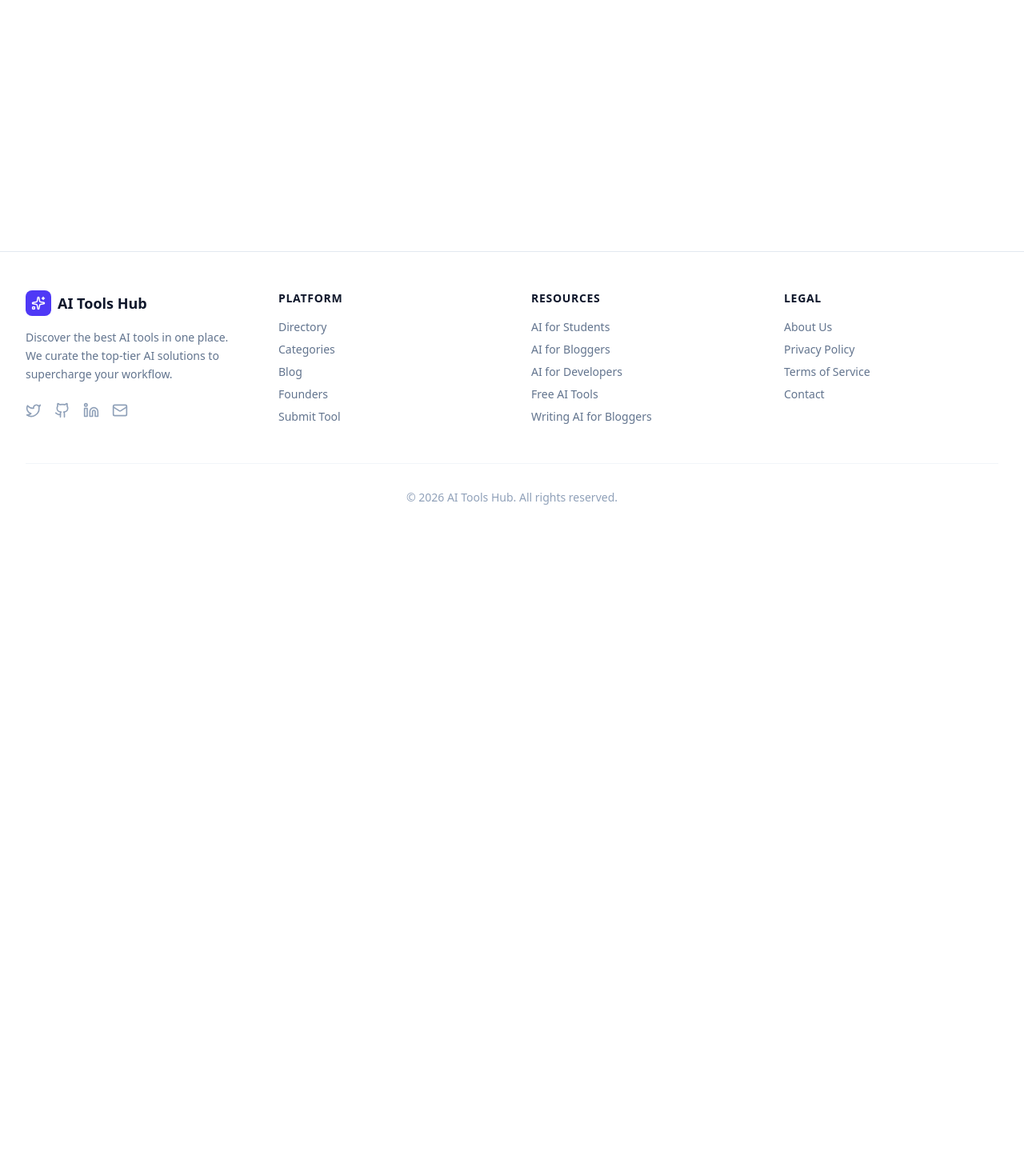
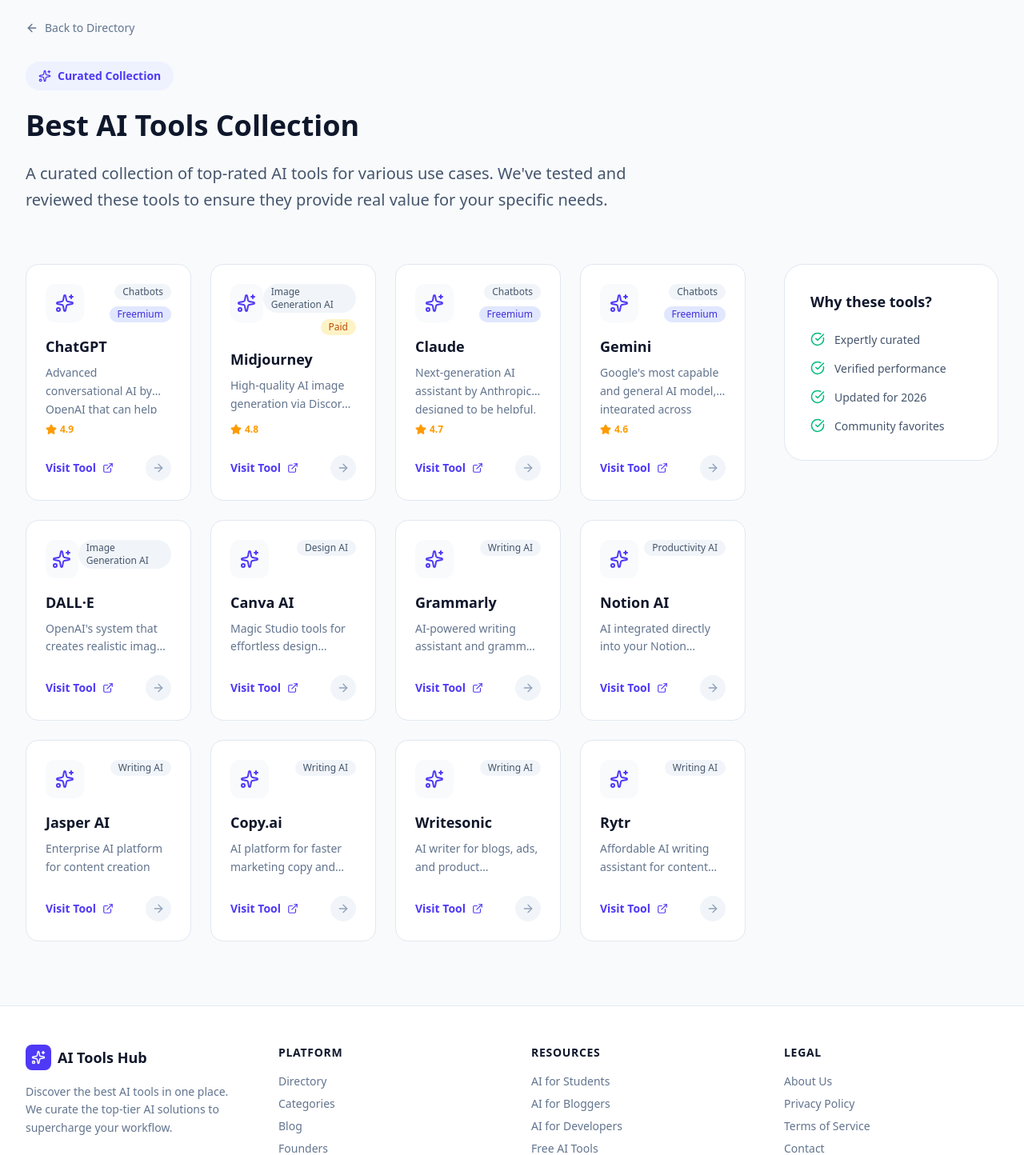
Before and after one commit to shreyaenterprises562-creator/AITOOLHUB, a React (Vite) app: page /best/1 in a window 1280 px wide. Shown: the part 120-1564 px from the top of the page at 80% size. Before the commit the page ends 800 px from the top, so only its background shows below. Built offline with nearby package versions, Linux system fonts and the light colour scheme.

Commit message:
Fix router conflict

```diff
--- a/src/App.tsx
+++ b/src/App.tsx
@@ -1,18 +1,18 @@
-import { BrowserRouter as Router, Routes, Route } from 'react-router-dom';
-import { HelmetProvider } from 'react-helmet-async';
+import { BrowserRouter as Router, Routes, Route } from "react-router-dom";
+import { HelmetProvider } from "react-helmet-async";
 import ScrollToTop from "./components/ScrollToTop";
 
-import Navbar from './components/Navbar';
-import Footer from './components/Footer';
+import Navbar from "./components/Navbar";
+import Footer from "./components/Footer";
 
-import Home from './pages/Home';
-import ToolPage from './pages/ToolPage';
-import CategoryPage from './pages/CategoryPage';
-import BlogPage from './pages/BlogPage';
-import BlogPostPage from './pages/BlogPostPage';
-import SubmitTool from './pages/SubmitTool';
-import FoundersPage from './pages/FoundersPage';
-import SEOPage from './pages/SEOPage';
+import Home from "./pages/Home";
+import ToolPage from "./pages/ToolPage";
+import CategoryPage from "./pages/CategoryPage";
+import BlogPage from "./pages/BlogPage";
+import BlogPostPage from "./pages/BlogPostPage";
+import SubmitTool from "./pages/SubmitTool";
+import FoundersPage from "./pages/FoundersPage";
+import SEOPage from "./pages/SEOPage";
 
 import AboutPage from "./pages/AboutPage";
 import ContactPage from "./pages/ContactPage";
@@ -23,11 +23,9 @@
   return (
     <HelmetProvider>
       <Router>
-
         <ScrollToTop />
 
         <div className="flex min-h-screen flex-col font-sans text-slate-900 antialiased">
-
           <Navbar />
 
           <main className="flex-grow">
@@ -40,8 +38,10 @@
               <Route path="/submit-tool" element={<SubmitTool />} />
               <Route path="/founders" element={<FoundersPage />} />
 
-              {/* Tool & category */}
+              {/* Tool pages */}
               <Route path="/tool/:slug" element={<ToolPage />} />
+
+              {/* Category pages */}
               <Route path="/category/:category" element={<CategoryPage />} />
 
               {/* Legal pages */}
@@ -50,16 +50,14 @@
               <Route path="/privacy" element={<PrivacyPage />} />
               <Route path="/terms" element={<TermsPage />} />
 
-              {/* SEO dynamic pages (always last) */}
-              <Route path="/:keyword" element={<SEOPage />} />
+              {/* SEO pages */}
+              <Route path="/best/:keyword" element={<SEOPage />} />
 
             </Routes>
           </main>
 
           <Footer />
-
         </div>
-
       </Router>
     </HelmetProvider>
   );
--- a/src/components/Footer.tsx
+++ b/src/components/Footer.tsx
@@ -1,64 +1,186 @@
-import { Link } from 'react-router-dom';
-import { Sparkles, Twitter, Github, Linkedin, Mail } from 'lucide-react';
+import { Link } from "react-router-dom";
+import { Sparkles, Twitter, Github, Linkedin, Mail } from "lucide-react";
 
 export default function Footer() {
   return (
     <footer className="border-t border-slate-200 bg-white py-12">
       <div className="mx-auto max-w-7xl px-4 sm:px-6 lg:px-8">
         <div className="grid grid-cols-1 gap-12 md:grid-cols-4">
-          <div className="col-span-1 md:col-span-1">
+
+          {/* Logo + Description */}
+          <div>
             <div className="flex items-center gap-2 mb-4">
               <div className="flex h-8 w-8 items-center justify-center rounded-lg bg-indigo-600 text-white">
                 <Sparkles size={18} />
               </div>
-              <span className="text-lg font-bold text-slate-900">AI Tools Hub</span>
+
+              <span className="text-lg font-bold text-slate-900">
+                AI Tools Hub
+              </span>
             </div>
+
             <p className="text-sm text-slate-500 leading-relaxed">
-              Discover the best AI tools in one place. We curate the top-tier AI solutions to supercharge your workflow.
+              Discover the best AI tools in one place. We curate the top-tier AI
+              solutions to supercharge your workflow.
             </p>
+
             <div className="mt-6 flex gap-4">
-              <a href="#" className="text-slate-400 hover:text-indigo-600 transition-colors"><Twitter size={20} /></a>
-              <a href="#" className="text-slate-400 hover:text-indigo-600 transition-colors"><Github size={20} /></a>
-              <a href="#" className="text-slate-400 hover:text-indigo-600 transition-colors"><Linkedin size={20} /></a>
-              <a href="#" className="text-slate-400 hover:text-indigo-600 transition-colors"><Mail size={20} /></a>
+              <a
+                href="https://twitter.com"
+                target="_blank"
+                rel="noopener noreferrer"
+                className="text-slate-400 hover:text-indigo-600 transition-colors"
+              >
+                <Twitter size={20} />
+              </a>
+
+              <a
+                href="https://github.com"
+                target="_blank"
+                rel="noopener noreferrer"
+                className="text-slate-400 hover:text-indigo-600 transition-colors"
+              >
+                <Github size={20} />
+              </a>
+
+              <a
+                href="https://linkedin.com"
+                target="_blank"
+                rel="noopener noreferrer"
+                className="text-slate-400 hover:text-indigo-600 transition-colors"
+              >
+                <Linkedin size={20} />
+              </a>
+
+              <a
+                href="mailto:contact@aitoolshub.com"
+                className="text-slate-400 hover:text-indigo-600 transition-colors"
+              >
+                <Mail size={20} />
+              </a>
             </div>
           </div>
 
+          {/* Platform */}
           <div>
-            <h3 className="text-sm font-bold uppercase tracking-wider text-slate-900 mb-4">Platform</h3>
+            <h3 className="text-sm font-bold uppercase tracking-wider text-slate-900 mb-4">
+              Platform
+            </h3>
+
             <ul className="space-y-2 text-sm text-slate-500">
-              <li><Link to="/" className="hover:text-indigo-600 transition-colors">Directory</Link></li>
-              <li><Link to="/categories" className="hover:text-indigo-600 transition-colors">Categories</Link></li>
-              <li><Link to="/blog" className="hover:text-indigo-600 transition-colors">Blog</Link></li>
-              <li><Link to="/founders" className="hover:text-indigo-600 transition-colors">Founders</Link></li>
-              <li><Link to="/submit-tool" className="hover:text-indigo-600 transition-colors">Submit Tool</Link></li>
+              <li>
+                <Link to="/" className="hover:text-indigo-600 transition-colors">
+                  Directory
+                </Link>
+              </li>
+
+              <li>
+                <Link to="/categories" className="hover:text-indigo-600 transition-colors">
+                  Categories
+                </Link>
+              </li>
+
+              <li>
+                <Link to="/blog" className="hover:text-indigo-600 transition-colors">
+                  Blog
+                </Link>
+              </li>
+
+              <li>
+                <Link to="/founders" className="hover:text-indigo-600 transition-colors">
+                  Founders
+                </Link>
+              </li>
+
+              <li>
+                <Link to="/submit-tool" className="hover:text-indigo-600 transition-colors">
+                  Submit Tool
+                </Link>
+              </li>
             </ul>
           </div>
 
+          {/* Resources */}
           <div>
-            <h3 className="text-sm font-bold uppercase tracking-wider text-slate-900 mb-4">Resources</h3>
+            <h3 className="text-sm font-bold uppercase tracking-wider text-slate-900 mb-4">
+              Resources
+            </h3>
+
             <ul className="space-y-2 text-sm text-slate-500">
-              <li><Link to="/students" className="hover:text-indigo-600 transition-colors">AI for Students</Link></li>
-              <li><Link to="/bloggers" className="hover:text-indigo-600 transition-colors">AI for Bloggers</Link></li>
-              <li><Link to="/developers" className="hover:text-indigo-600 transition-colors">AI for Developers</Link></li>
-              <li><Link to="/free" className="hover:text-indigo-600 transition-colors">Free AI Tools</Link></li>
-              <li><Link to="/best-writing-ai-tools-for-bloggers" className="hover:text-indigo-600 transition-colors">Writing AI for Bloggers</Link></li>
+              <li>
+                <Link to="/students" className="hover:text-indigo-600 transition-colors">
+                  AI for Students
+                </Link>
+              </li>
+
+              <li>
+                <Link to="/bloggers" className="hover:text-indigo-600 transition-colors">
+                  AI for Bloggers
+                </Link>
+              </li>
+
+              <li>
+                <Link to="/developers" className="hover:text-indigo-600 transition-colors">
+                  AI for Developers
+                </Link>
+              </li>
+
+              <li>
+                <Link to="/free" className="hover:text-indigo-600 transition-colors">
+                  Free AI Tools
+                </Link>
+              </li>
+
+              <li>
+                <Link
+                  to="/best-writing-ai-tools-for-bloggers"
+                  className="hover:text-indigo-600 transition-colors"
+                >
+                  Writing AI for Bloggers
+                </Link>
+              </li>
             </ul>
           </div>
 
+          {/* Legal */}
           <div>
-            <h3 className="text-sm font-bold uppercase tracking-wider text-slate-900 mb-4">Legal</h3>
+            <h3 className="text-sm font-bold uppercase tracking-wider text-slate-900 mb-4">
+              Legal
+            </h3>
+
             <ul className="space-y-2 text-sm text-slate-500">
-              <li><a href="#" className="hover:text-indigo-600 transition-colors">About Us</a></li>
-              <li><a href="#" className="hover:text-indigo-600 transition-colors">Privacy Policy</a></li>
-              <li><a href="#" className="hover:text-indigo-600 transition-colors">Terms of Service</a></li>
-              <li><a href="#" className="hover:text-indigo-600 transition-colors">Contact</a></li>
+              <li>
+                <Link to="/about" className="hover:text-indigo-600 transition-colors">
+                  About Us
+                </Link>
+              </li>
+
+              <li>
+                <Link to="/privacy" className="hover:text-indigo-600 transition-colors">
+                  Privacy Policy
+                </Link>
+              </li>
+
+              <li>
+                <Link to="/terms" className="hover:text-indigo-600 transition-colors">
+                  Terms of Service
+                </Link>
+              </li>
+
+              <li>
+                <Link to="/contact" className="hover:text-indigo-600 transition-colors">
+                  Contact
+                </Link>
+              </li>
             </ul>
           </div>
+
         </div>
+
         <div className="mt-12 border-t border-slate-100 pt-8 text-center text-sm text-slate-400">
-          <p>© 2026 AI Tools Hub. All rights reserved.</p>
+          © 2026 AI Tools Hub. All rights reserved.
         </div>
+
       </div>
     </footer>
   );
```
